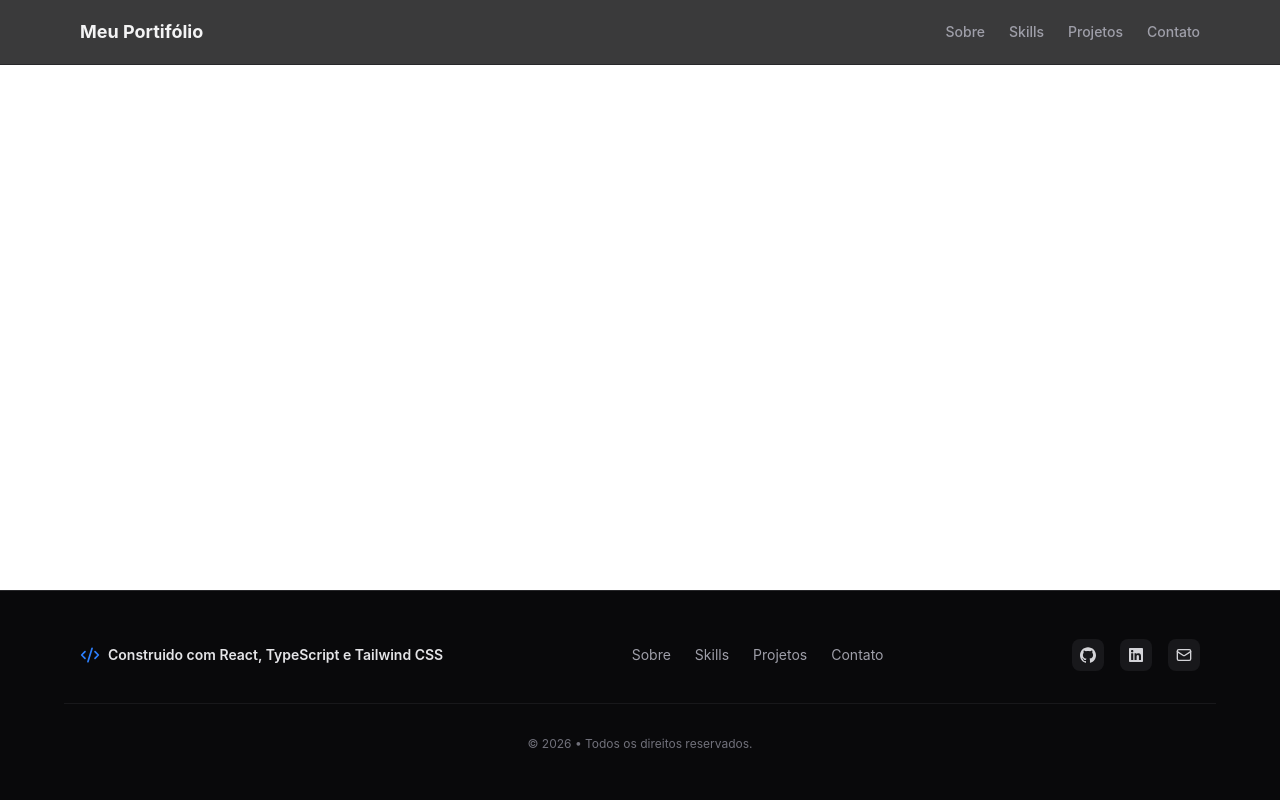
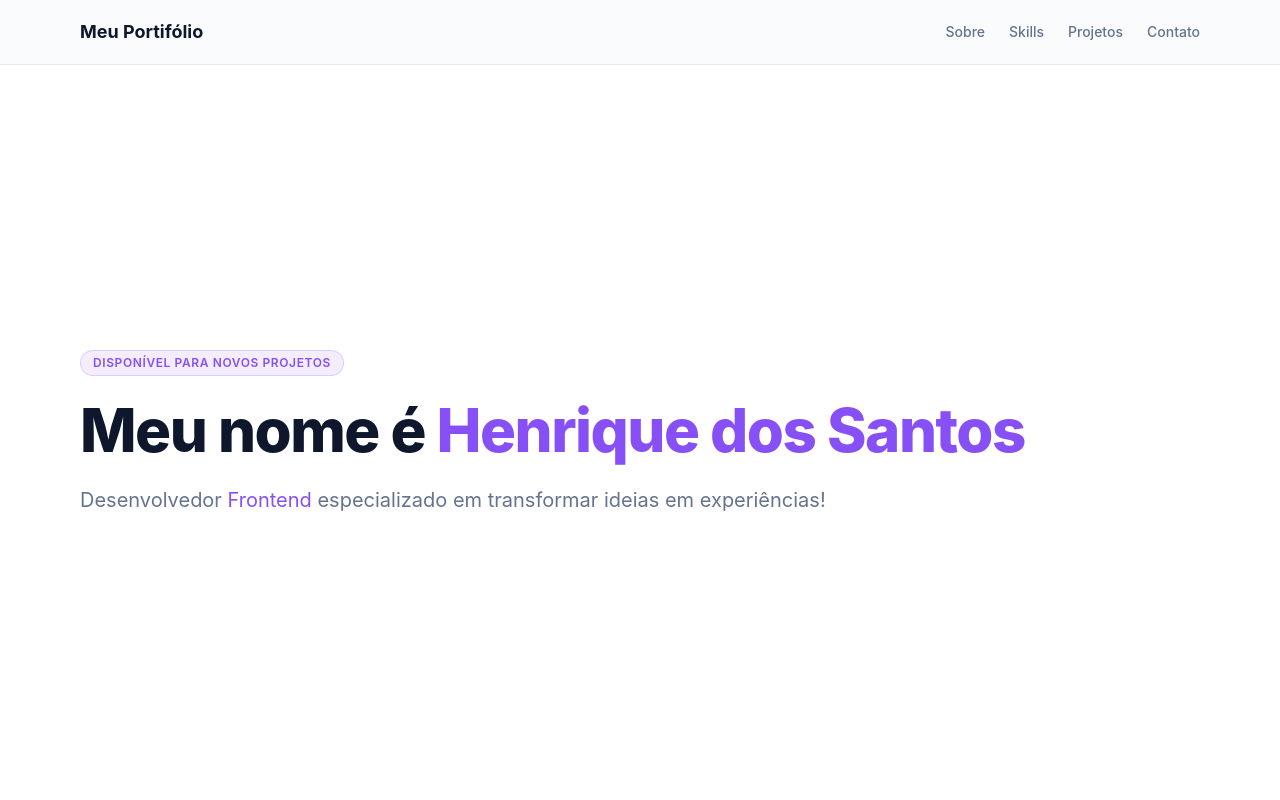
Before and after one commit to Henrique970/personal-portifolio, a React (Vite) app: page / in a window 1280 px wide. Shown: the top 800 px of the page. Built offline with nearby package versions, Linux system fonts and the light colour scheme.

Commit message:
feat: iniciando Hero Section

```diff
--- a/src/App.tsx
+++ b/src/App.tsx
@@ -1,17 +1,18 @@
 import { Header } from "./components/layout/Header"
 import { Footer } from "./components/layout/Footer"
+import { Hero } from "./components/sections/Hero"
 
 
 function App() {
 
   return (
-    <div className="min-h-screen flex flex-col">
-    <Header />
-    <main className="flex-1">
-
-    </main>
-    <Footer />
-    </div>
+    <>
+      <Header />
+      <main>
+        <Hero />
+      </main>
+      <Footer />
+    </>
   )
 }
 
--- a/src/components/layout/Footer/index.tsx
+++ b/src/components/layout/Footer/index.tsx
@@ -6,32 +6,36 @@
     const currentYear = new Date().getFullYear();
 
     return (
-        <footer className="bg-zinc-950 border-t border-zinc-800 text-zinc-400 py-12">
+        <footer className="bg-background border-t border-border text-muted-foreground py-12">
             <div className="max-w-6xl mx-auto px-4 flex flex-col md:flex-row items-center justify-between gap-6">
+
+                {/* Lado Esquerdo: Logo / Assinatura */}
                 <div className="flex items-center gap-2">
-                    <Code2 className="w-5 h-5 text-blue-500" />
-                    <span className="text-zinc-200 font-semibold text-sm">
-                        Construido com React, TypeScript e Tailwind CSS
+                    <Code2 className="w-5 h-5 text-primary" />
+                    <span className="text-foreground font-semibold text-sm">
+                        Construído com React, TypeScript e Tailwind CSS
                     </span>
                 </div>
 
+                {/* Centro: Links Rápidos */}
                 <nav className="flex items-center gap-6 text-sm">
                     <a href="#sobre"
-                        className="hover:text-zinc-100 transition-colors">Sobre</a>
+                        className="hover:text-foreground transition-colors">Sobre</a>
                     <a href="#skills"
-                        className="hover:text-zinc-100 transition-colors">Skills</a>
+                        className="hover:text-foreground transition-colors">Skills</a>
                     <a href="#projetos"
-                        className="hover:text-zinc-100 transition-colors">Projetos</a>
+                        className="hover:text-foreground transition-colors">Projetos</a>
                     <a href="#contato"
-                        className="hover:text-zinc-100 transition-colors">Contato</a>
+                        className="hover:text-foreground transition-colors">Contato</a>
                 </nav>
 
+                {/* Lado Direito: Redes Sociais */}
                 <div className="flex items-center gap-4">
                     <a href="https://github.com/Henrique970"
                         target="_blank"
                         rel="noopener noreferrer"
                         aria-label="GitHub"
-                        className="p-2 bg-zinc-900 hover:bg-zinc-800 text-zinc-300 hover:text-zinc-100 rounded-lg transition-colors">
+                        className="p-2 bg-card hover:bg-muted text-card-foreground border border-border rounded-lg transition-colors">
                         <SiGithub className="w-4 h-4" />
                     </a>
 
@@ -39,21 +43,22 @@
                         target="_blank"
                         rel="noopener noreferrer"
                         aria-label="LinkedIn"
-                        className="p-2 bg-zinc-900 hover:bg-zinc-800 text-zinc-300 hover:text-zinc-100 rounded-lg transition-colors">
+                        className="p-2 bg-card hover:bg-muted text-card-foreground border border-border rounded-lg transition-colors">
                         <FaLinkedin className="w-4 h-4" />
                     </a>
 
                     <a href="mailto:henriquee1560@gmail.com"
-                        aria-label='E-mail'
-                        className="p-2 bg-zinc-900 hover:bg-zinc-800 text-zinc-300 hover:text-zinc-100 rounded-lg transition-colors">
+                        aria-label="E-mail"
+                        className="p-2 bg-card hover:bg-muted text-card-foreground border border-border rounded-lg transition-colors">
                         <Mail className="w-4 h-4" />
                     </a>
                 </div>
             </div>
-            <div className='max-w-6xl mx-auto px-4 mt-8 pt-8 border-t border-zinc-900 text-center text-xs text-zinc-500'>
-               &copy; {currentYear} • Todos os direitos reservados.
+
+            {/* Copyright inferior */}
+            <div className="max-w-6xl mx-auto px-4 mt-8 pt-8 border-t border-border/50 text-center text-xs text-muted-foreground">
+                &copy; {currentYear} • Todos os direitos reservados.
             </div>
-        </footer >
-
+        </footer>
     )
 }
--- a/src/components/layout/Header/index.tsx
+++ b/src/components/layout/Header/index.tsx
@@ -1,50 +1,50 @@
 import { useState } from "react"
 
 export const Header = () => {
-
     const [isOpen, setIsOpen] = useState(false);
 
     return (
-        <header className="sticky top-0 w-full bg-zinc-950/80 backdrop-blur-md border-b border-zinc-800 z-50">
+        <header className="sticky top-0 w-full bg-background/80 backdrop-blur-md border-b border-border z-50">
             <div className="max-w-6xl mx-auto px-4 h-16 flex items-center justify-between">
                 <a href="#"
-                    className="text-zinc-100 font-bold text-lg hover:text-blue-400 transition-colors">
+                    className="text-foreground font-bold text-lg hover:text-primary transition-colors">
                     Meu Portifólio
                 </a>
 
-                <nav className="hidden md:flex items-center gap-6 text-sm font-medium text-zinc-400">
-                    <a href="#sobre" className="hover:text-zinc-100 transition-colors">Sobre</a>
-                    <a href="#skills" className="hover:text-zinc-100 transition-colors">Skills</a>
-                    <a href="#projetos" className="hover:text-zinc-100 transition-colors">Projetos</a>
-                    <a href="#contato" className="hover:text-zinc-100 transition-colors">Contato</a>
+                <nav className="hidden md:flex items-center gap-6 text-sm font-medium text-muted-foreground">
+                    <a href="#sobre" className="hover:text-foreground transition-colors">Sobre</a>
+                    <a href="#skills" className="hover:text-foreground transition-colors">Skills</a>
+                    <a href="#projetos" className="hover:text-foreground transition-colors">Projetos</a>
+                    <a href="#contato" className="hover:text-foreground transition-colors">Contato</a>
                 </nav>
 
                 <button onClick={() => setIsOpen(!isOpen)}
-                    className="md:hidden bg-zinc-400 rounded-2xl focus:outline-none px-4 border border-zinc-300">
+                    className="md:hidden bg-secondary text-secondary-foreground rounded-2xl focus:outline-none px-4 py-1.5 border border-border">
                     {isOpen ? "Fechar" : "Menu"}
                 </button>
             </div>
+
             {isOpen && (
-                <div className="md:hidden text-zinc-900 border-b border-zinc-800 px-4 py-4 flex flex-col gap-4">
+                <div className="md:hidden bg-background border-b border-border px-4 py-4 flex flex-col gap-4">
                     <a
                         href="#sobre"
                         onClick={() => setIsOpen(false)}
-                    className="text-zinc-300 border-b border-zinc-900 pl-4 pb-4"
+                        className="text-muted-foreground hover:text-foreground border-b border-border/50 pl-4 pb-4 transition-colors"
                     >Sobre</a>
                     <a
                         href="#skills"
                         onClick={() => setIsOpen(false)}
-                    className="text-zinc-300 border-b border-zinc-900 pl-4 pb-4"
+                        className="text-muted-foreground hover:text-foreground border-b border-border/50 pl-4 pb-4 transition-colors"
                     >Skills</a>
                     <a
                         href="#projetos"
                         onClick={() => setIsOpen(false)}
-                    className="text-zinc-300 border-b border-zinc-900 pl-4 pb-4"
+                        className="text-muted-foreground hover:text-foreground border-b border-border/50 pl-4 pb-4 transition-colors"
                     >Projetos</a>
                     <a
                         href="#contato"
                         onClick={() => setIsOpen(false)}
-                    className="text-zinc-300 pl-4"
+                        className="text-muted-foreground hover:text-foreground pl-4 transition-colors"
                     >Contato</a>
                 </div>
             )}
--- /dev/null
+++ b/src/components/sections/Hero/index.tsx
@@ -0,0 +1,22 @@
+
+export const Hero = () => {
+    return (
+        <section id="sobre" className="min-h-[calc(100vh-4rem)] flex items-center justify-center py-16">
+            <div className="max-w-6xl mx-auto px-4 grid grid-cols-1 lg:grid-co.s-12 gap-12 items center w-full">
+                <div className="lg:col-span-7 flex flex-col items-start gap-6">
+                    <span className="px-3 py-1 bg-primary/10 text-primary border border-primary/20 rounded-full text-xs font-semibold uppercase tracking-wider">
+                        Disponível para novos projetos
+                    </span>
+
+                    <h1 className="text-4xl md:text-6xl font-extrabold tracking-tight text-foreground">
+                        Meu nome é <span className="text-primary">Henrique dos Santos</span>
+                    </h1>
+
+                    <p className="text-lg md:text-xl text-muted-foreground leading-relaxed ">
+                        Desenvolvedor <span className="text-primary">Frontend</span> especializado em transformar ideias em experiências!
+                    </p>
+                </div>
+            </div>
+        </section>
+    )
+}
```
Lines whose indentation alone changed are shown as unchanged.
